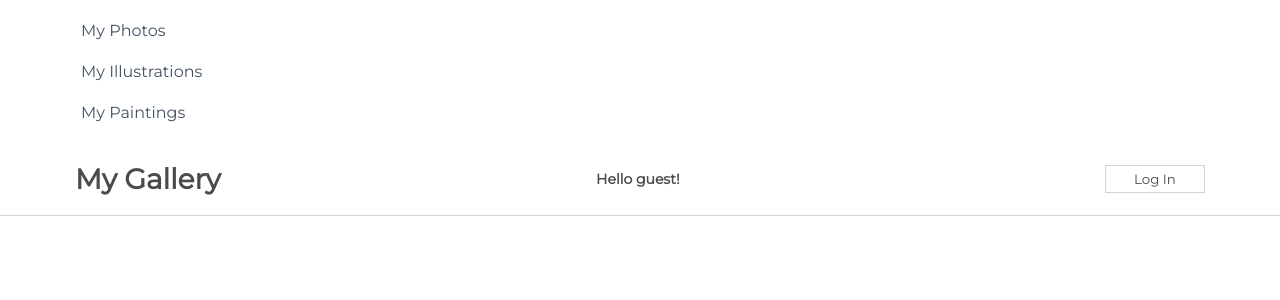
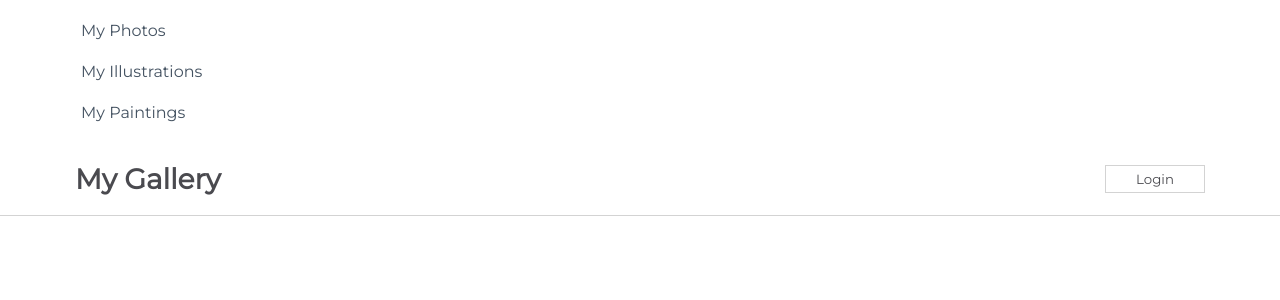
Before and after one commit to boderg/react, a React (Create React App) app in the folder my-app/: page / in a window 1280 px wide. Shown: the top 300 px of the page. Built offline with nearby package versions, Linux system fonts and the light colour scheme.

Commit message:
Add nav bar form and nest in child

```diff
--- a/my-app/src/App.js
+++ b/my-app/src/App.js
@@ -2,6 +2,10 @@
 
 // import './App.css';
 import './App.module.css';
+
+// import EventsClass from './components/EventsClass';
+// import EventsFunctional from './components/EventsFunctional';
+// import EventBinding from './components/EventBinding';
 
 // import FunctionalGreeting from './components/FunctionalGreeting';
 // import FunctionalGreetingWithProps from './components/FunctionalGreetingWithProps';
@@ -10,8 +14,15 @@
 // import StatefulGreetingWithCallback from './components/StatefulGreetingWithCallback';
 // import StatefulGreetingWithPrevState from './components/StatefulGreetingWithPrevState';
 
+// import ConditionalRenderingFunctional from './components/ConditionalRenderingFunctional';
+// import ConditionalRenderingClass from './components/ConditionalRenderingClass';
+
+// import NestingComponents from './components/NestingComponents';
+// import MethodsAsPropsParent from './components/MethodsAsPropsParent';
+
 import Sidebar from './components/Sidebar';
-import NavBarSimple from './components/NavBarSimple';
+// import NavBarSimple from './components/NavBarSimple';
+import NavBarForm from './components/NavBarForm';
 
 function App() {
   return (
@@ -21,8 +32,17 @@
       {/* <StatefulGreeting greeting = "Good Morning" name = "Bob Smith" /> */}
       {/* <StatefulGreetingWithCallback greeting = "Good Morning" name = "Bob Smith" /> */}
       {/* <StatefulGreetingWithPrevState greeting = "Good Morning" name = "Bob Smith" /> */}
+      {/* <EventsFunctional /> */}
+      {/* <EventsClass /> */}
+      {/* <EventBinding /> */}
+      {/* <ConditionalRenderingFunctional connected={true} /> */}
+      {/* <ConditionalRenderingClass /> */}
+      {/* <NestingComponents /> */}
+      {/* <MethodsAsPropsParent /> */}
+
       <Sidebar />
-      <NavBarSimple />
+      {/* <NavBarSimple /> */}
+      <NavBarForm />
     </div>
   );
 }
--- /dev/null
+++ b/my-app/src/components/NavBarChild.js
@@ -0,0 +1,19 @@
+import React from 'react'
+
+function NavBarChild(props) {
+    return (
+        props.isLoggedIn ?
+        <button onClick={props.handleClick}>Login</button>
+        :
+        <form>
+            <label htmlFor = "username">Username:</label>
+            <input type="text" placeholder="Username" id="username" />
+
+            <label htmlFor = "password">Password:</label>
+            <input type="password" placeholder="Password" id="password" />
+            <button onClick={props.handleClick}>Submit</button>
+        </form>
+    )
+}
+
+export default NavBarChild
--- /dev/null
+++ b/my-app/src/components/NavBarForm.js
@@ -0,0 +1,36 @@
+import React, { Component } from 'react';
+import css from './css/NavBarForm.module.css';
+import NavBarChild from './NavBarChild';
+
+class NavBarForm extends Component {
+
+    constructor(props) {
+        super(props)
+
+        this.state = {
+            isLoggedIn: true,
+        }
+    }
+
+    handleButtonClick = () => {
+        this.setState((prevState) => ({
+                isLoggedIn: prevState.isLoggedIn ? false : true
+            }), () => console.log(this.state.isLoggedIn))
+        }
+
+    render() {
+        return (
+            <div className={css.NavBar}>
+                <h1>My Gallery</h1>
+
+                <NavBarChild
+                    isLoggedIn={this.state.isLoggedIn}
+                    handleClick={this.handleButtonClick}
+                />
+            </div>
+        )
+    }
+
+}
+
+export default NavBarForm;
```
